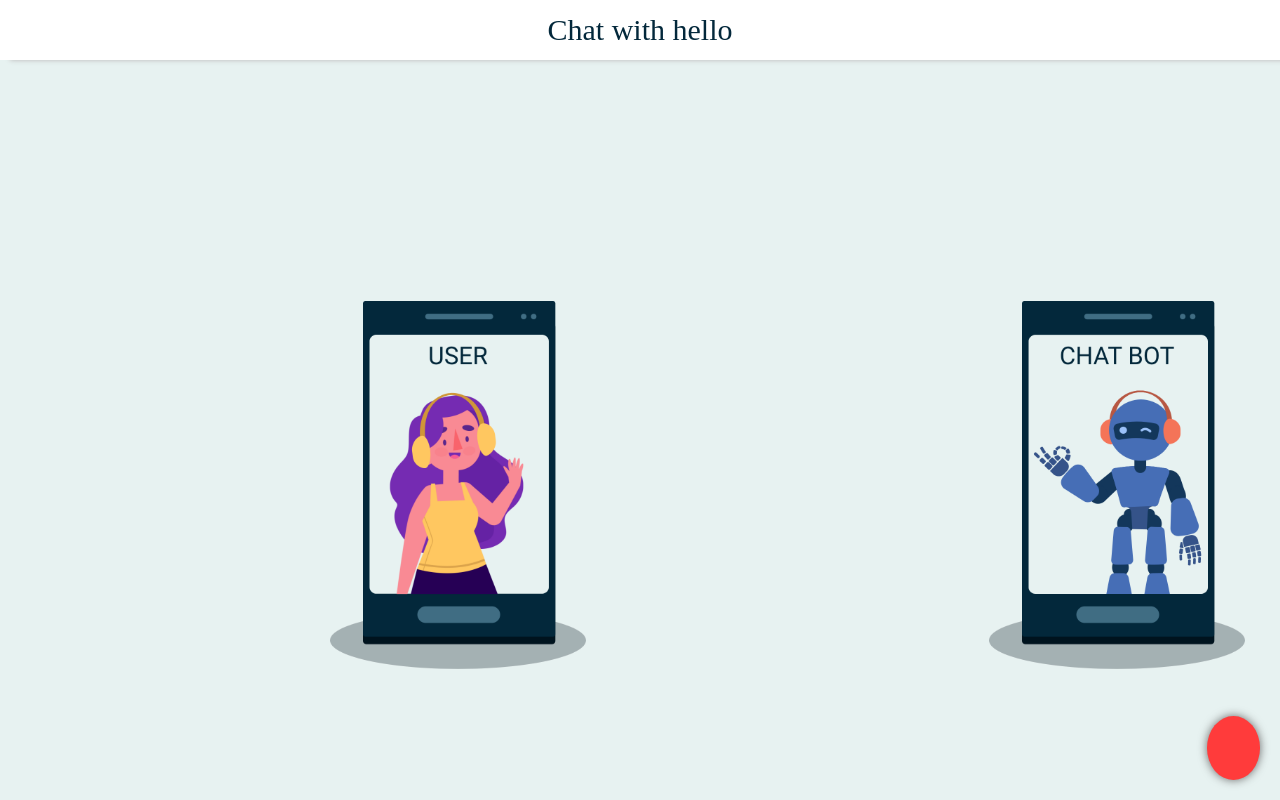
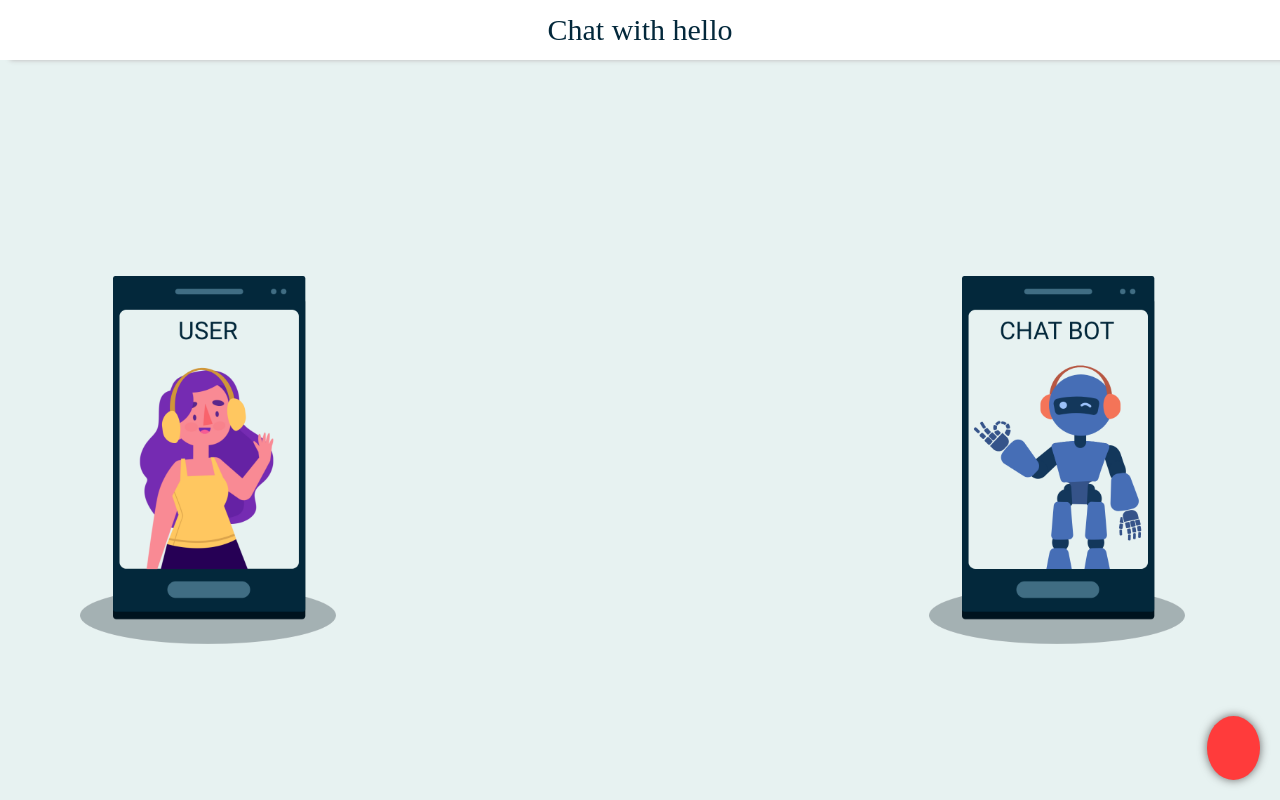
Before and after one commit to sirishagoud/chatbot, a plain HTML site: page index.html in a window 1280 px wide. Drawn offline with Linux system fonts and the light colour scheme; files that its build step writes are made by us from their sources; some icons are missing; files whose address does not match are found by name; a web font is replaced by a local one.

Commit message:
Add files via upload

```diff
--- a/style.css
+++ b/style.css
@@ -73,17 +73,17 @@ header {
 }
 .user-area, .chatbot-area {
     width: 20%;
-    height: calc(100vh - 10px);
-    margin-right: 5px;
+    height: calc(100vh - 60px);
+    margin-right: 15px;
     display: flex;
     align-items: center;
     position: fixed;
-    left: 330px;
-    z-index: 99;
+    left: 80px;
+    z-index: 99999;
 }
 .chatbot-area {
     float: right;
-    right: 30px;
+    right: 80px;
     left: auto;
 }
 .user-area img, .chatbot-area img {
```
